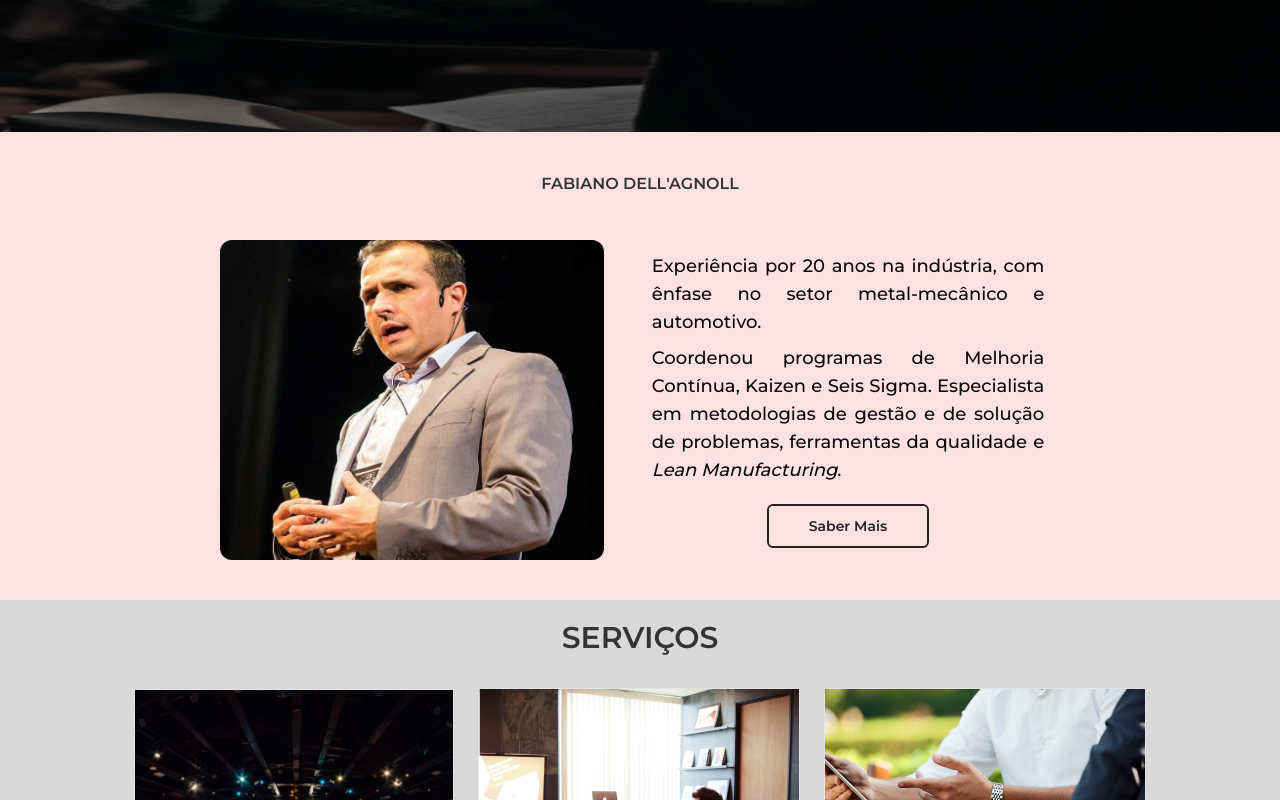
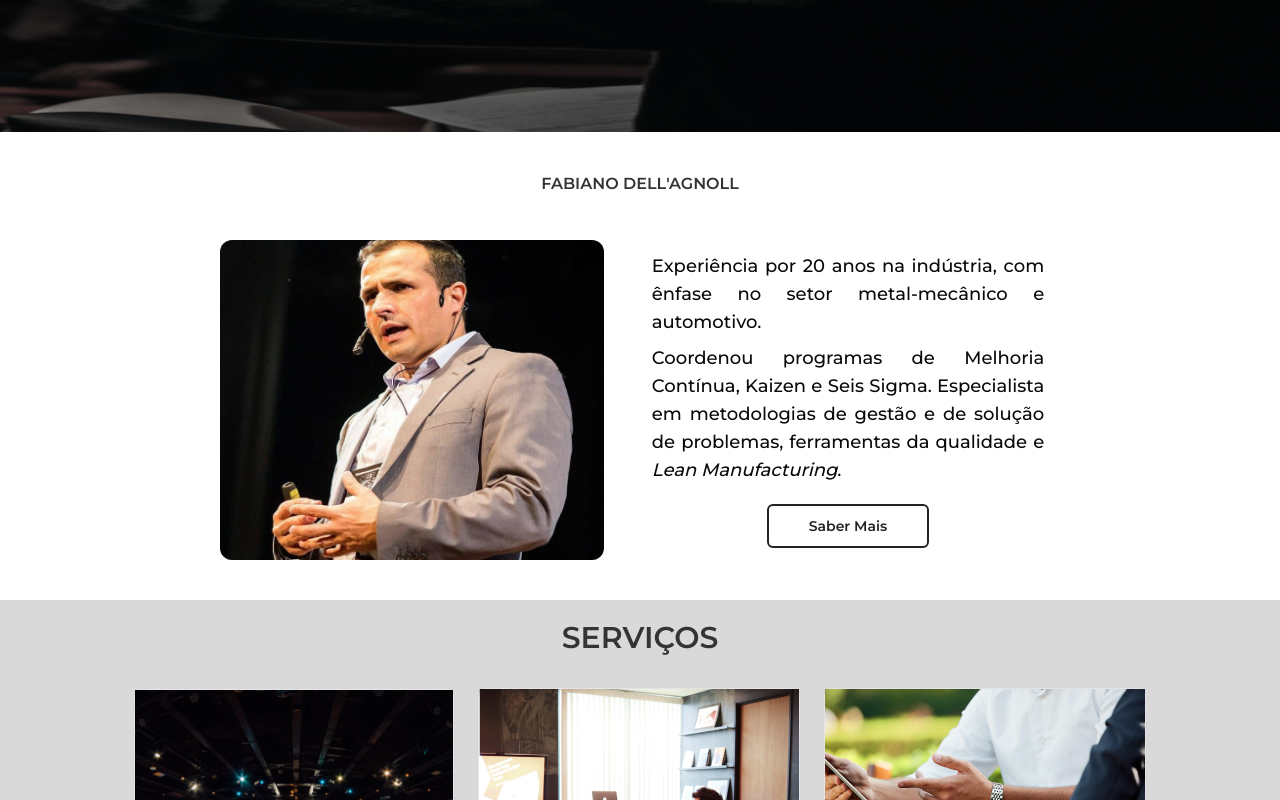
Before and after one commit to llucasgomes/domus-petra, a Next.js app: page / in a window 1280 px wide. Shown: the part 668-1468 px from the top of the page. Built offline with nearby package versions, Linux system fonts and the light colour scheme.

Commit message:
:lipstick: chore: Remove bg

```diff
--- a/src/components/About.tsx
+++ b/src/components/About.tsx
@@ -5,7 +5,7 @@ import { Button } from "./ui/button";
 export default function About() {
   return (
     <section
-      className={`${montSerrat.className} bg-red-100 h-screen md:h-auto md:py-10 w-full flex flex-col justify-center items-center`}
+      className={`${montSerrat.className} h-screen md:h-auto md:py-10 w-full flex flex-col justify-center items-center`}
     >
       <h1 className="uppercase font-[600] pb-3 text-center text-[#343434]  dark:text-[#ffffff] md:mb-8">
         {"fabiano dell'agnoll"}
```
